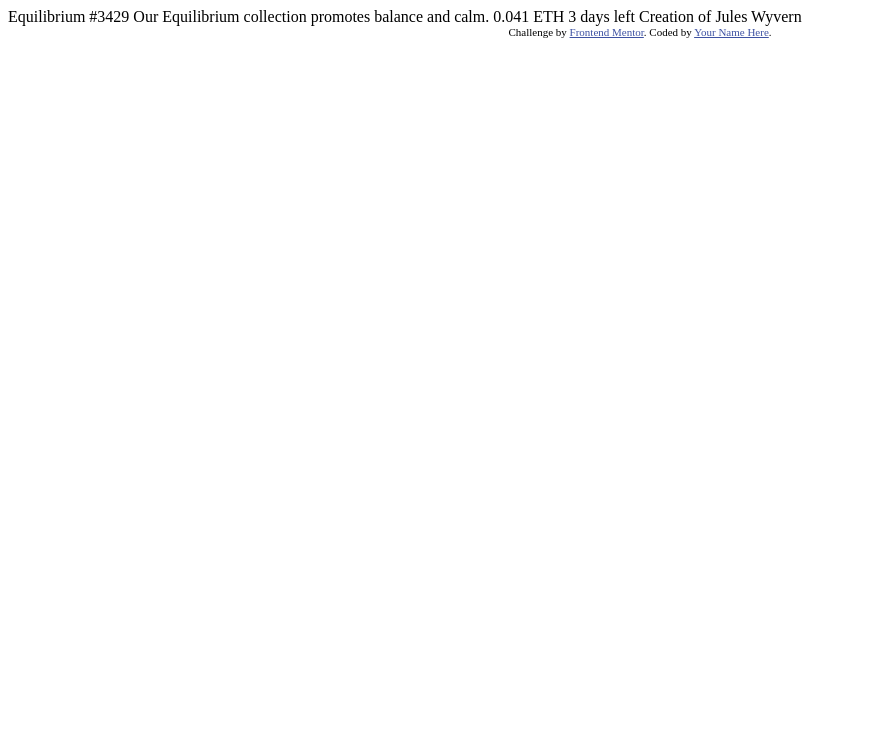
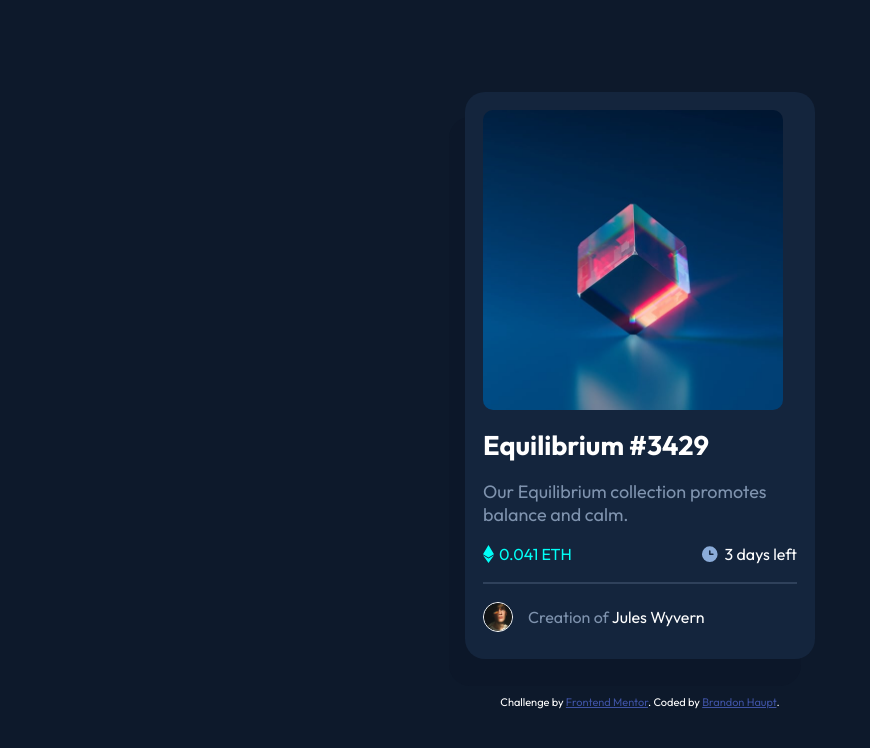
Before and after one commit to BrandonLHaupt/NFT-preview-card-component, a plain HTML site: page index.html in a window 1280 px wide. Shown: the whole page, without its empty margins (0-870 px from the left). Drawn offline with Linux system fonts and the light colour scheme.

Commit message:
Battled and won against the CSS

```diff
--- a/index.html
+++ b/index.html
@@ -1,33 +1,70 @@
 <!DOCTYPE html>
 <html lang="en">
   <head>
-  <meta charset="UTF-8">
-  <meta name="viewport" content="width=device-width, initial-scale=1.0"> <!-- displays site properly based on user's device -->
+    <meta charset="UTF-8" />
+    <meta name="viewport" content="width=device-width, initial-scale=1.0" />
+    <!-- displays site properly based on user's device -->
 
-  <link rel="icon" type="image/png" sizes="32x32" href="./images/favicon-32x32.png">
+    <link
+      rel="icon"
+      type="image/png"
+      sizes="32x32"
+      href="./images/favicon-32x32.png"
+    />
 
     <title>Frontend Mentor | NFT preview card component</title>
 
+    <link rel="stylesheet" href="./main.css">
+
     <!-- Feel free to remove these styles or customise in your own stylesheet 👍 -->
     <style>
-    .attribution { font-size: 11px; text-align: center; }
-    .attribution a { color: hsl(228, 45%, 44%); }
+      .attribution, .attribution a {
+        font-size: 11px;
+        text-align: center;
+      }
+      .attribution a {
+        color: hsl(228, 45%, 44%);
+      }
     </style>
   </head>
   <body>
+    <main>
+      <div class="imageContainer">
+        <img class="glassCube" src="./images/image-equilibrium.jpg" alt="a glass cube">
+        <div class="middleText">
+          <img src="./images/icon-view.svg" alt="an eye for viewing">
+        </div>
+      </div>
+      <h1>Equilibrium #3429</h1>
+      <p class="description">Our Equilibrium collection promotes balance and calm.</p>
+      <div class="price">
+        <div class="eth">
+          <img src="./images/icon-ethereum.svg" alt="">
+          <p>0.041 ETH</p>
+        </div>
 
-  Equilibrium #3429
+        <div class="daysLeft">
+          <img src="./images/icon-clock.svg" alt="">
+          <p>3 days left</p>
+        </div>
+      </div>
 
-  Our Equilibrium collection promotes balance and calm.
+      <hr>
 
-  0.041 ETH
-  3 days left
+      <div class="author">
+        <img src="./images/image-avatar.png" alt="Picture of author" />
+        <p>Creation of <span class="authorName">Jules Wyvern</span></p>
+      </div>
+    </main>
 
-  Creation of Jules Wyvern
-
+    <footer>
       <div class="attribution">
-    Challenge by <a href="https://www.frontendmentor.io?ref=challenge" target="_blank">Frontend Mentor</a>.
-    Coded by <a href="#">Your Name Here</a>.
+        Challenge by
+        <a href="https://www.frontendmentor.io?ref=challenge" target="_blank"
+          >Frontend Mentor</a
+        >. Coded by
+        <a href="https://github.com/BrandonLHaupt">Brandon Haupt</a>.
       </div>
+    </footer>
   </body>
 </html>
--- /dev/null
+++ b/main.css
@@ -0,0 +1,133 @@
+@import url('https://fonts.googleapis.com/css2?family=Outfit:wght@100..900&display=swap');
+
+*, *::before, *::after {
+    box-sizing: border-box;
+}
+
+* {
+    padding: 0;
+    margin: 0;
+    font-family: "Outfit", serif;
+    font-size: 18px;
+}
+
+body {
+    min-height: 100vh;
+    display: flex;
+    flex-direction: column;
+    justify-content: center;
+    align-items: center;
+    background-color: #0d192b;
+    gap: 2rem;
+    color: white;
+}
+
+main {
+    width: 350px;
+    background-color: #14253d;
+    border-radius: 20px;
+    display: flex;
+    flex-direction: column;
+    padding: 1rem;
+    gap: 1rem;
+    box-shadow: -15px 26px 0px 1px #0C1729;
+}
+
+h1 {
+    font-size: 1.5rem;
+}
+
+hr {
+    border: 1px solid #2f415b;
+}
+
+.imageContainer {
+    position: relative;
+}
+
+.glassCube {
+    height: 300px;
+    border-radius: 10px;
+    opacity: 1;
+    display: block;
+    transition: .5s ease;
+    backface-visibility: hidden;
+}
+
+.middleText {
+    transition: .5s ease;
+    opacity: 0;
+    position: absolute;
+    top: 50%;
+    left: 50%;
+    transform: translate(-50%, -50%);
+    background-color: hsla(178, 100%, 50%, 0.55);
+    width: 100%;
+    height: 100%;
+    display: flex;
+    justify-content: center;
+    align-items: center;
+    border-radius: 20px;
+}
+
+.imageContainer:hover .glassCube {
+    opacity: .3;
+}
+
+.imageContainer:hover .middleText {
+    opacity: 1;
+}
+
+
+.description {
+    color: #7F93AE;
+}
+
+.daysLeft, .eth, .price, .author {
+    display: flex;
+    align-items: center;
+    gap: 5px;
+}
+
+.price {
+    width: 100%;
+    justify-content: space-between;
+}
+
+.daysLeft img {
+    height: 20px;
+}
+
+.eth p{
+    color: #00fff7;
+}
+
+.author {
+    width: 100%;
+    justify-content: start;
+    align-items: center;
+    /* padding: 0 2rem; */
+    gap: 15px;
+    color: #7F93AE;
+    padding-bottom: .5rem;
+}
+
+.author p, .authorName, .daysLeft p, .eth p {
+    font-size: 16px;
+}
+
+.authorName {
+    color: white;
+}
+
+.author img {
+    width: 30px;
+    border: 1px solid white;
+    border-radius: 100px;
+}
+
+
+h1:hover, .authorName:hover {
+    color: #00fff7;
+    cursor: pointer;
+}
```
Also changed, not shown: 1 other file. Lines whose indentation alone changed are shown as unchanged.
